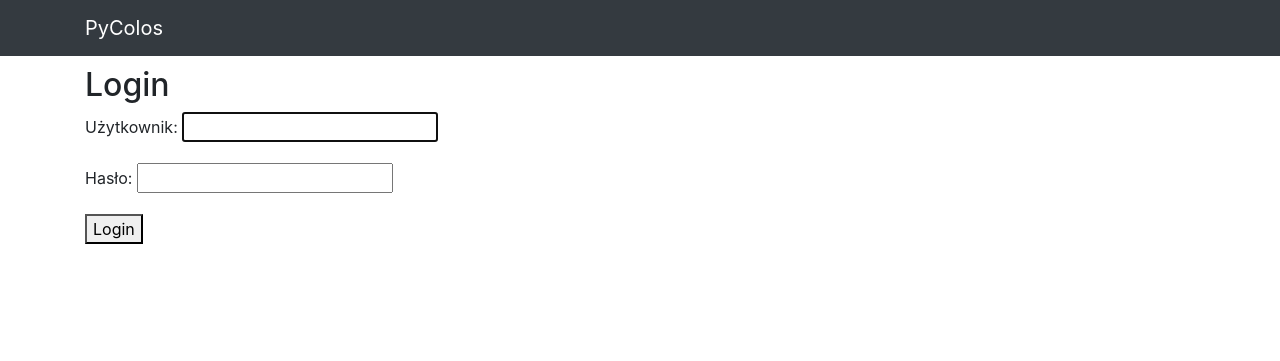
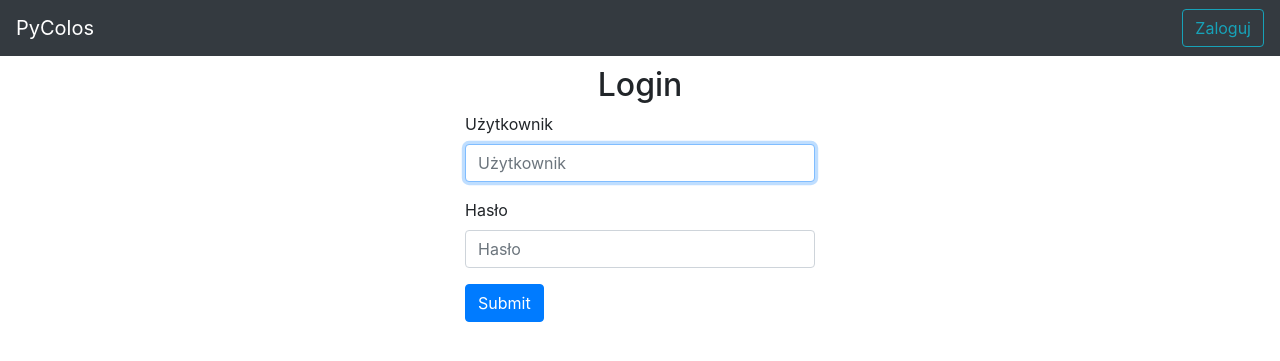
Before and after one commit to mokosaur/pycolos, a Django app: page /login in a window 1280 px wide. Shown: the top 361 px of the page. Run offline with Django 3.2, Linux system fonts and the light colour scheme; some libraries are stand-ins or nearby versions.

Commit message:
Login & logout visual improvements

```diff
--- a/pycolos/pycolos/models.py
+++ b/pycolos/pycolos/models.py
@@ -1,5 +1,6 @@
 from django.db import models
 from django.contrib.auth.models import User
+from pycolos.pycolos.receivers import *
 
 
 # Create your models here.
--- a/pycolos/pycolos/templates/base.html
+++ b/pycolos/pycolos/templates/base.html
@@ -3,25 +3,33 @@
 <html>
 <head>
     {% bootstrap_css %}
-    {% bootstrap_messages %}
     <link rel="stylesheet" href="{% static 'pycolos.css' %}" type="text/css" />
     <link rel="stylesheet" href="{% static 'prism.css' %}" type="text/css" />
     <link rel="stylesheet" href="{% static 'codeflask.css' %}" type="text/css" />
     <title>PyColos</title>
 </head>
 <body>
-      <nav class="navbar navbar-expand-lg navbar-dark bg-dark">
-        <div class="container">
-          <a class="navbar-brand" href="/">PyColos</a>
-        </div>
+<nav class="navbar navbar-expand-lg navbar-dark bg-dark">
+    <a class="navbar-brand" href="/">PyColos</a>
+      <button class="navbar-toggler" type="button" data-toggle="collapse" data-target="#navbarToggler">
+        <span class="navbar-toggler-icon"></span>
+      </button>
+  <div class="collapse navbar-collapse" id="navbarToggler">
+    <ul class="navbar-nav ml-auto mt-2 mt-lg-0">
+      <li class="nav-item">
+          {% if request.user.is_authenticated %}
+               <a class="btn btn-outline-info" role="button" href="/logout">Wyloguj</a>
+          {% else %}
+              <a class="btn btn-outline-info" role="button" href="/login">Zaloguj</a>
+          {% endif %}
+      </li>
+    </ul>
+  </div>
       </nav>
+{% bootstrap_messages %}
     <div class="content container">
-        <div class="row">
-            <div class="col-md-8">
-            {% block content %}
-            {% endblock %}
-            </div>
-        </div>
+        {% block content %}
+        {% endblock %}
     </div>
   <script src="{% static 'jquery-3.2.1.min.js' %}"></script>
   <script src="{% static 'prism.js' %}"></script>
@@ -30,5 +38,6 @@
       var flask = new CodeFlask;
       flask.run('#my-code-wrapper', { language: 'python', lineNumbers: false });
   </script>
+  {% bootstrap_javascript %}
 </body>
 </html>
--- a/pycolos/pycolos/templates/registration/login.html
+++ b/pycolos/pycolos/templates/registration/login.html
@@ -1,12 +1,17 @@
 {% extends 'base.html' %}
-
-{% block title %}Login{% endblock %}
+{% load bootstrap4 %}
 
 {% block content %}
-  <h2>Login</h2>
-  <form method="post">
-    {% csrf_token %}
-    {{ form.as_p }}
-    <button type="submit">Login</button>
-  </form>
+    <div class="row">
+    <div class="col-md-4 offset-md-4">
+      <h2 class="text-center">Login</h2>
+      <form method="post">
+        {% csrf_token %}
+        {% bootstrap_form form %}
+        {% buttons %}
+            <button type="submit" class="btn btn-primary">Submit</button>
+        {% endbuttons %}
+      </form>
+    </div>
+    </div>
 {% endblock %}
--- a/pycolos/settings.py
+++ b/pycolos/settings.py
@@ -124,3 +124,5 @@ USE_TZ = True
 # https://docs.djangoproject.com/en/1.11/howto/static-files/
 
 STATIC_URL = '/static/'
+
+LOGIN_REDIRECT_URL = 'index'
```
Also changed, not shown: pycolos/pycolos/receivers.py (added, +13 -0 lines).
